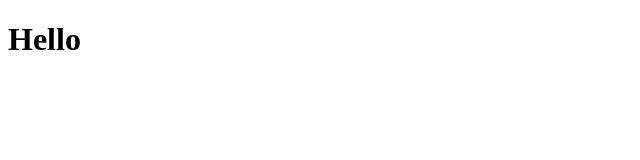
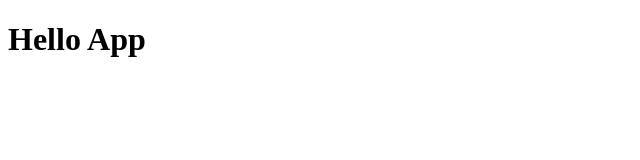
Before and after one commit to poudelprakash/TryReact, a React app: page / in a window 1280 px wide. Shown: the top 160 px of the page, without its empty margins (0-640 px from the left). Built offline with nearby package versions, Linux system fonts and the light colour scheme; the HTML template or start-up script is replaced by a standard one.

Commit message:
rewrite component

```diff
--- a/src/App.js
+++ b/src/App.js
@@ -1,5 +1,7 @@
-import React from 'react';
+import React, {Component} from 'react';
 
-const App = () => <h1>Hello</h1>
-
-export default App;
+export default class App extends Component{
+    render(){
+        return <h1>Hello App</h1>
+    }
+}
```
